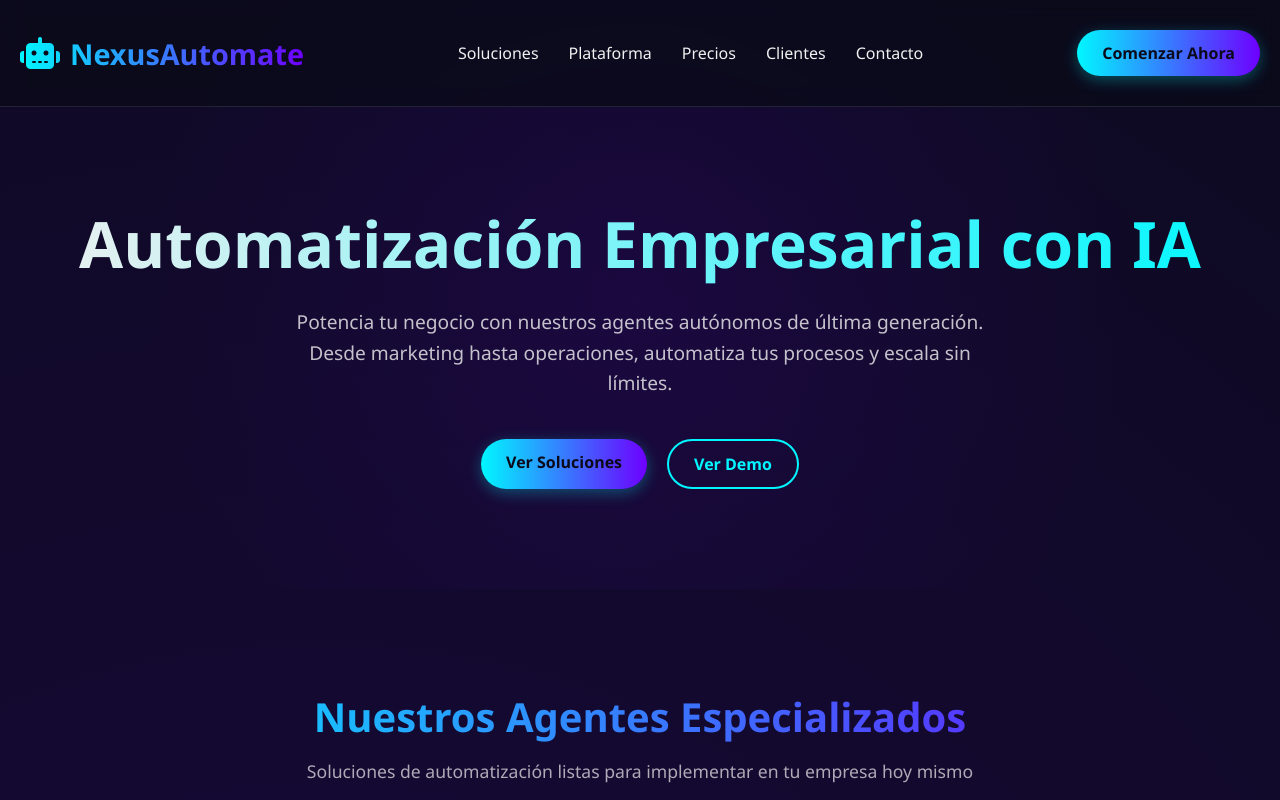
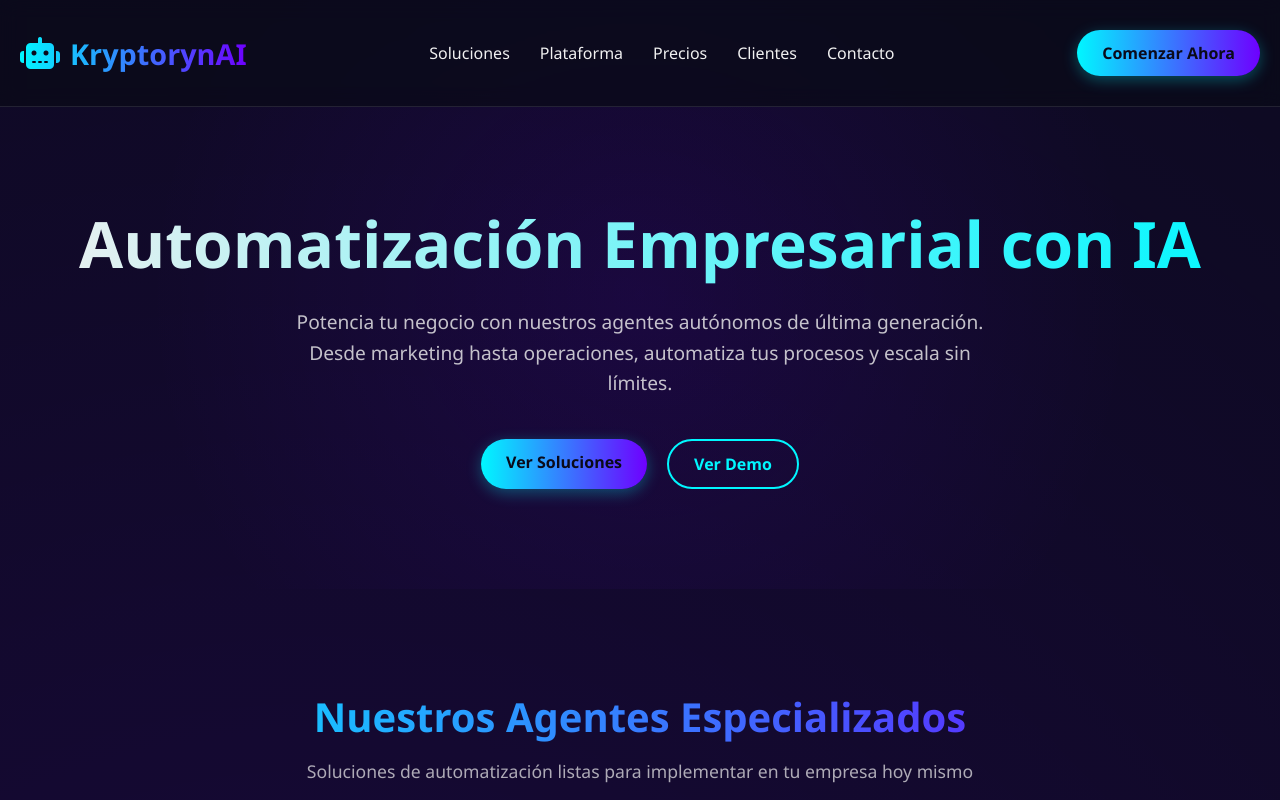
Before and after one commit to AiAutomaticationWorks/Web, a plain HTML site: page index.html in a window 1280 px wide. Shown: the top 800 px of the page. Drawn offline with Linux system fonts and the light colour scheme.

Commit message:
index.html

```diff
--- a/index.html
+++ b/index.html
@@ -3,7 +3,7 @@
 <head>
     <meta charset="UTF-8">
     <meta name="viewport" content="width=device-width, initial-scale=1.0">
-    <title>NexusAutomate | Soluciones de Automatización Empresarial AI</title>
+    <title>KryptorynAI | Soluciones de Automatización Empresarial AI</title>
     <link rel="stylesheet" href="https://cdnjs.cloudflare.com/ajax/libs/font-awesome/6.4.0/css/all.min.css">
     <style>
         :root {
@@ -822,7 +822,7 @@
         <div class="container header-container">
             <div class="logo">
                 <i class="fas fa-robot logo-icon"></i>
-                <span>NexusAutomate</span>
+                <span>KryptorynAI</span>
             </div>
             <nav>
                 <ul>
@@ -1162,7 +1162,7 @@
         <div class="container">
             <div class="footer-grid">
                 <div class="footer-about">
-                    <div class="footer-logo">NexusAutomate</div>
+                    <div class="footer-logo">KryptorynAI</div>
                     <p>Líderes en automatización empresarial con inteligencia artificial. Potenciamos negocios con soluciones autónomas de última generación.</p>
                     <div class="social-links">
                         <a href="#"><i class="fab fa-twitter"></i></a>
@@ -1201,7 +1201,7 @@
                 </div>
             </div>
             <div class="footer-bottom">
-                <p>&copy; 2023 NexusAutomate. Todos los derechos reservados. | <a href="#">Términos de Servicio</a> | <a href="#">Política de Privacidad</a></p>
+                <p>&copy; 2023 KryptorynAI. Todos los derechos reservados. | <a href="#">Términos de Servicio</a> | <a href="#">Política de Privacidad</a></p>
             </div>
         </div>
     </footer>
```
